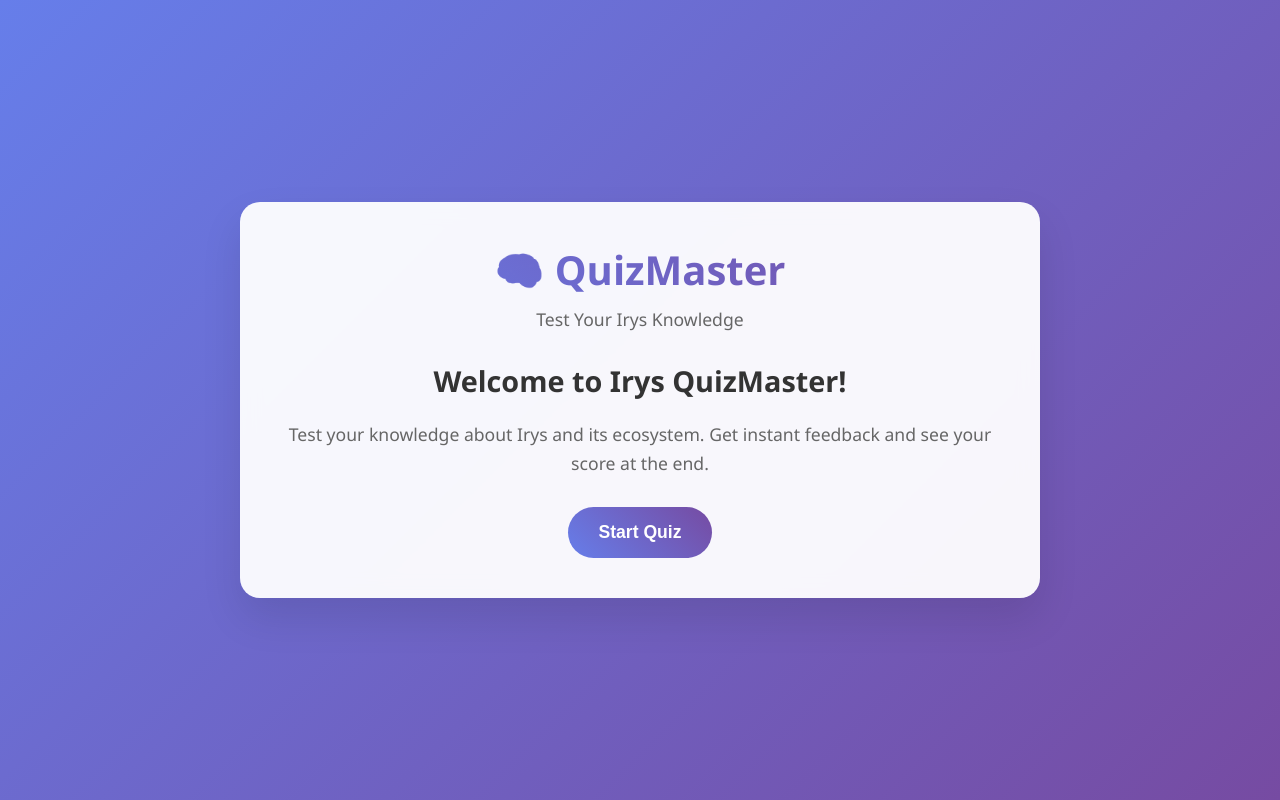
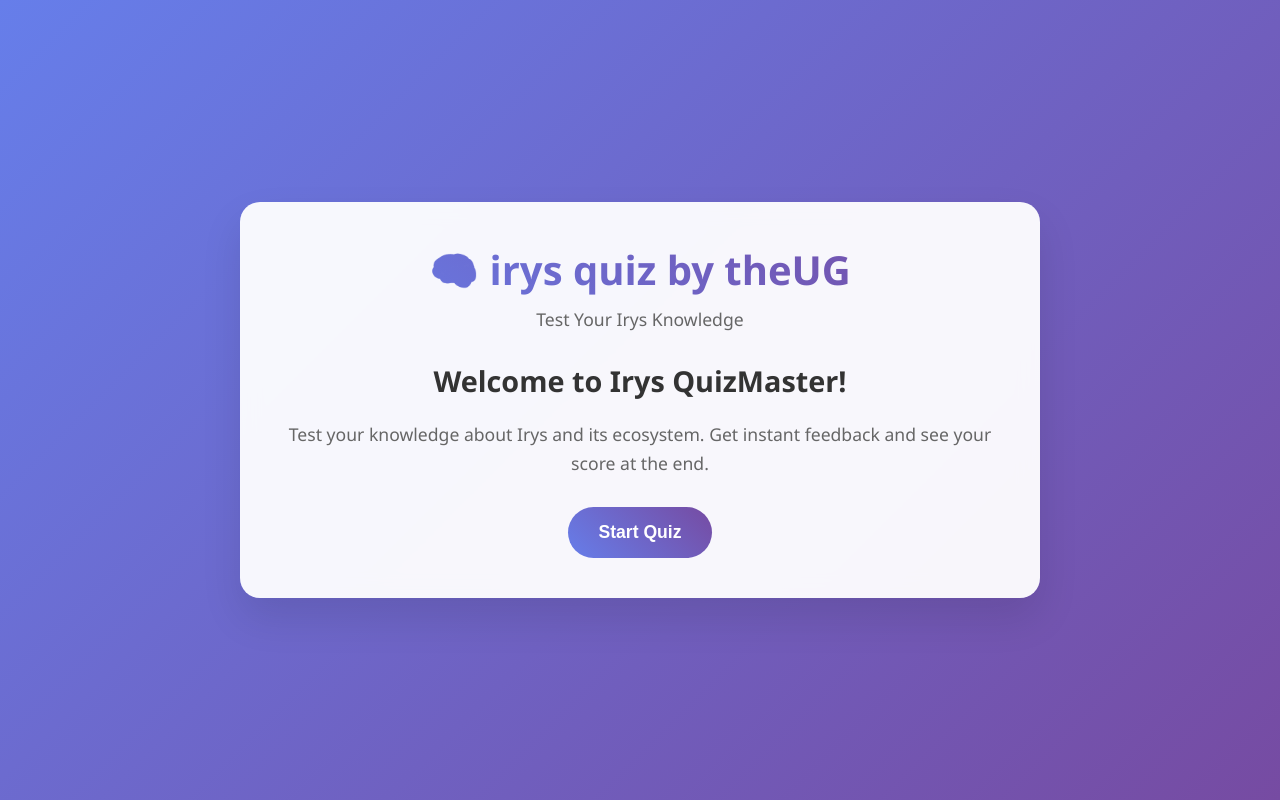
Before and after one commit to TheUGultimatum/irys-quiz, a plain HTML site: page index.html in a window 1280 px wide. Drawn offline with Linux system fonts and the light colour scheme.

Commit message:
Update index.html

```diff
--- a/index.html
+++ b/index.html
@@ -309,7 +309,7 @@
 <body>
     <div class="container">
         <div class="header">
-            <div class="logo">🧠 QuizMaster</div>
+            <div class="logo">🧠 irys quiz by theUG</div>
             <div class="subtitle">Test Your Irys Knowledge</div>
         </div>
 
```
